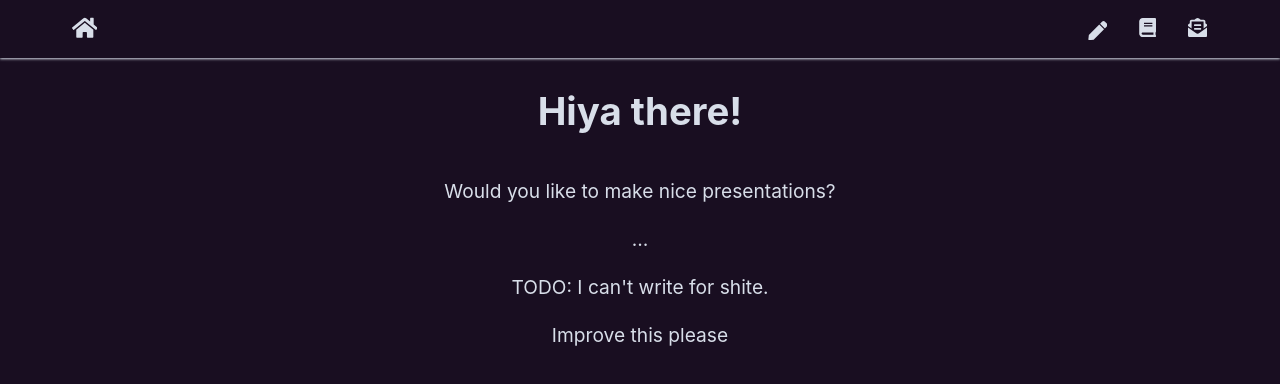
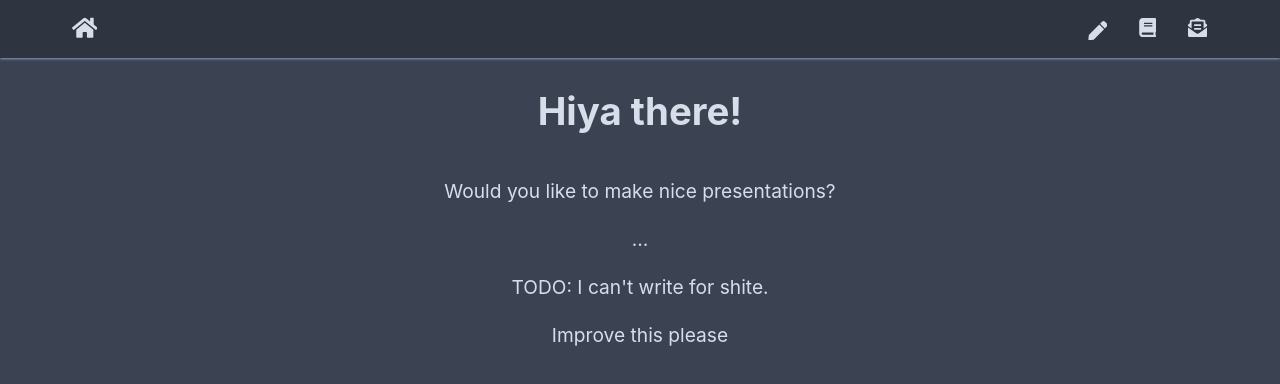
Before and after one commit to katjakovalchuk/Team_Lab_2_Sem, a Next.js app in the folder frontend/: page / in a window 1280 px wide. Shown: the top 384 px of the page. Built offline with nearby package versions, Linux system fonts and the light colour scheme.

Commit message:
Switch to nord

```diff
--- a/frontend/src/components/editPage.js
+++ b/frontend/src/components/editPage.js
@@ -56,7 +56,7 @@ export default function Editor(props) {
         [
             {
                 name: "Slide 1",
-                background: "#190e21",
+                background: "#2e3440",
                 content: [
                     {
                         name: "example_text",
@@ -67,7 +67,7 @@ export default function Editor(props) {
             },
             {
                 name: "Slide 2",
-                background: "#190e21",
+                background: "#2e3440",
                 content: [
                     {
                         name: "image",
@@ -214,7 +214,7 @@ export default function Editor(props) {
                             curSlides.push(
                                 {
                                     name: `Slide ${curSlides.length + 1}`,
-                                    background: "#190e21",
+                                    background: "#2e3440",
                                     content: [
                                         {
                                             name: `example_text${curSlides.length + 1}`,
--- a/frontend/src/scss/bar.module.scss
+++ b/frontend/src/scss/bar.module.scss
@@ -33,7 +33,7 @@
     top: 0;
     left: 0;
 
-    color: var(--nav-color);
+    background-color: var(--nav-color);
     box-shadow: 0 0.08em 0.16em var(--border-color);
 }
 
--- a/frontend/src/scss/editor.module.scss
+++ b/frontend/src/scss/editor.module.scss
@@ -46,6 +46,10 @@
 
               * {
                   margin: 0.8em 0 !important;
+              }
+
+              img {
+                  border-radius: 0.4em;
               }
          }
      }
--- a/frontend/src/scss/globals.scss
+++ b/frontend/src/scss/globals.scss
@@ -12,10 +12,10 @@
 	-webkit-text-size-adjust: 100%;
 
     --fg-color: #d8dee9;
-	--bg-color: #190e21;
-	--border-color: #d8dee9;
-    --highlight-color: #fa8875;
-    --nav-color: #1F1129;
+	--bg-color: #3b4252;
+	--border-color: #81a1c1;
+    --highlight-color: #d08770;
+    --nav-color: #2e3440;
 	color: var(--fg-color);
     background-color: var(--bg-color)
 }
```
